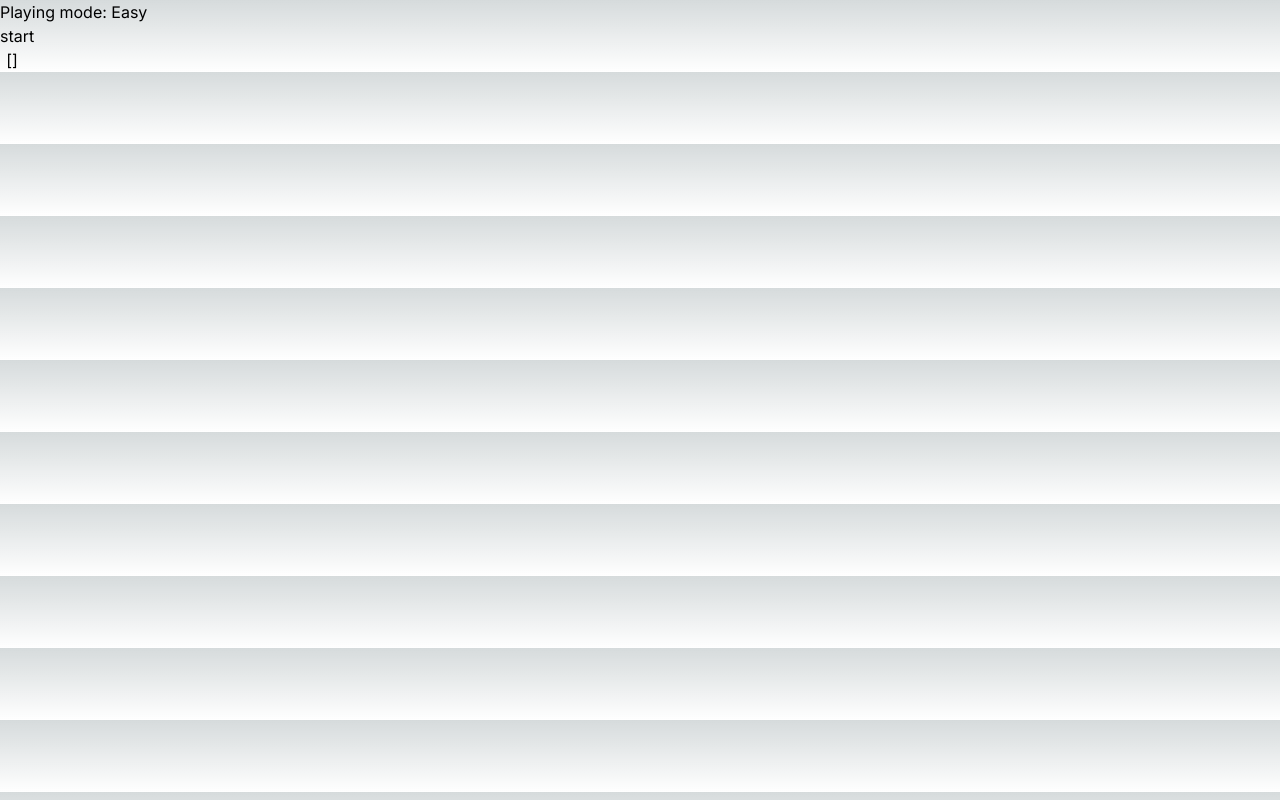
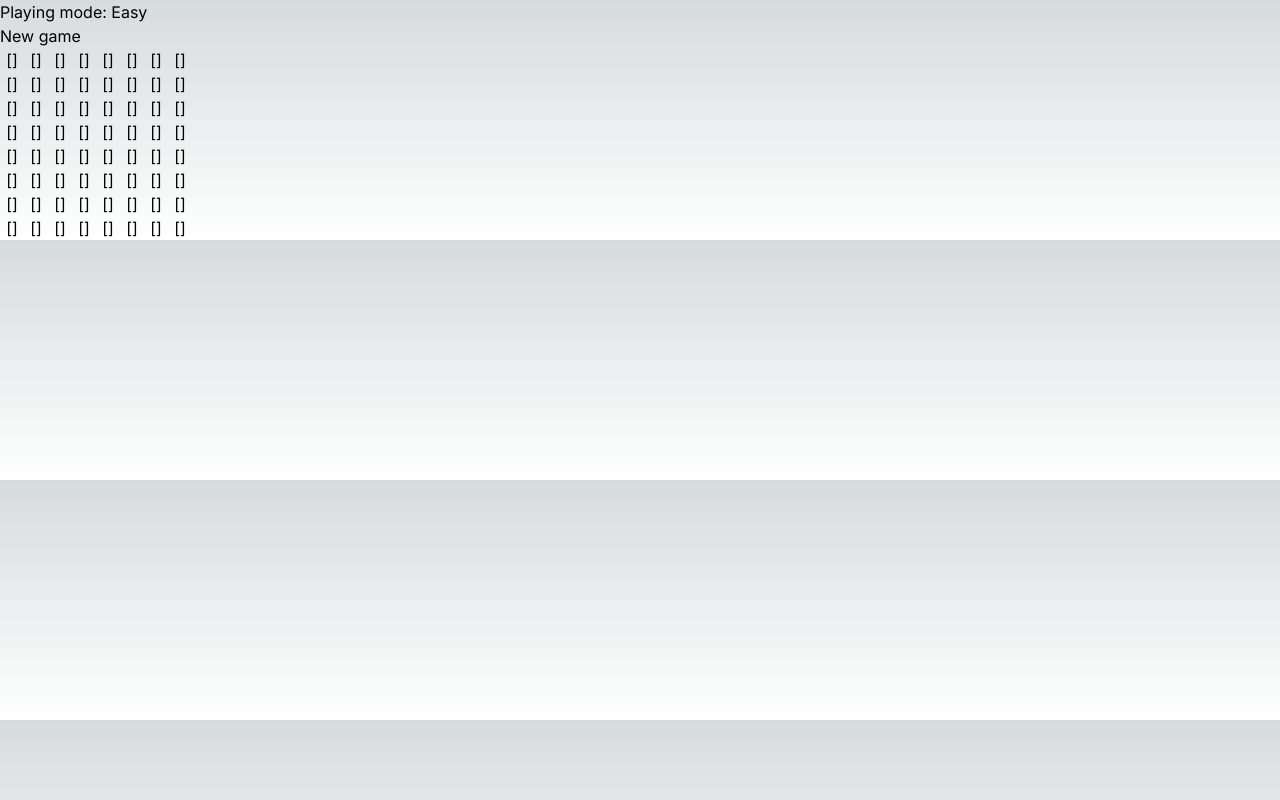
Before and after one commit to marsonmao/piccollage-assignment, a Next.js app: page / in a window 1280 px wide. Built offline with nearby package versions, Linux system fonts and the light colour scheme.

Commit message:
a version

```diff
--- a/app/page.tsx
+++ b/app/page.tsx
@@ -1,24 +1,47 @@
 "use client";
 
-import { useCallback, useState } from "react";
+import { MouseEventHandler, useCallback, useState } from "react";
 import { CellState, config, MineSweeperClassicMode } from "./_game";
 
 export default function Home() {
+  const [notification, setNotification] = useState("");
+  const [_, rerender] = useState(0);
+  const [isEnded, setIsEnded] = useState(false);
+
   const onGameLost = useCallback(() => {
     setNotification("GG lose!");
+    setIsEnded(true);
   }, []);
+
   const onGameWon = useCallback(() => {
     setNotification("Congrat!!");
+    setIsEnded(true);
   }, []);
-  const [game] = useState(
-    () =>
-      new MineSweeperClassicMode({
-        onGameWon,
-        onGameLost,
-      }),
-  );
-  const [_, rerender] = useState(0);
-  const [notification, setNotification] = useState("");
+
+  const easy = config.classic.boards[0];
+  const { row, column, mineCount, displayName } = easy;
+
+  const [game] = useState(() => {
+    const game = new MineSweeperClassicMode({
+      onGameWon,
+      onGameLost,
+    });
+    game.initGame({
+      size: { row, column },
+      mineCount,
+    });
+    return game;
+  });
+
+  function initGame() {
+    game.initGame({
+      size: { row, column },
+      mineCount,
+    });
+    rerender((r) => ++r);
+    setNotification("");
+    setIsEnded(false);
+  }
 
   function getCell(state: number, mineData: number) {
     if (state === CellState.OPENED) {
@@ -30,29 +53,15 @@ export default function Home() {
     }
   }
 
-  const easy = config.classic.boards[0];
-  const { row, column, mineCount, displayName } = easy;
+  const disableContextMenu: MouseEventHandler = (e) => {
+    e.preventDefault();
+  };
 
   return (
     <div>
       <h1>{notification || `Playing mode: ${displayName}`}</h1>
-      <button
-        onClick={() => {
-          game.initGame({
-            size: { row, column },
-            mineCount,
-          });
-          rerender((r) => ++r);
-          setNotification("");
-        }}
-      >
-        start
-      </button>
-      <div
-        onContextMenu={(e) => {
-          e.preventDefault();
-        }}
-      >
+      <button onClick={initGame}>New game</button>
+      <div onContextMenu={disableContextMenu}>
         {game.getCellStates().map((row, rowIndex) => {
           const rowElement = (
             <div key={rowIndex.toString()}>
@@ -68,6 +77,8 @@ export default function Home() {
                     data-row={rowIndex}
                     data-column={columnIndex}
                     onClick={(e) => {
+                      if (isEnded) return;
+
                       const { row, column } = e.currentTarget.dataset;
                       game.clickCell({
                         row: Number(row),
@@ -76,6 +87,8 @@ export default function Home() {
                       rerender((r) => ++r);
                     }}
                     onContextMenu={(e) => {
+                      if (isEnded) return;
+
                       const { row, column } = e.currentTarget.dataset;
                       game.flagCell({
                         row: Number(row),
@@ -84,6 +97,8 @@ export default function Home() {
                       rerender((r) => ++r);
                     }}
                     onDoubleClick={(e) => {
+                      if (isEnded) return;
+
                       const { row, column } = e.currentTarget.dataset;
                       game.clearAdjacentCells({
                         row: Number(row),
```
